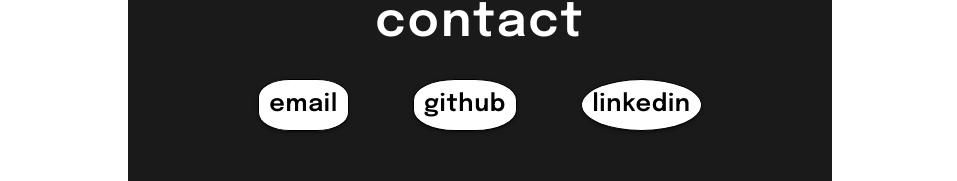
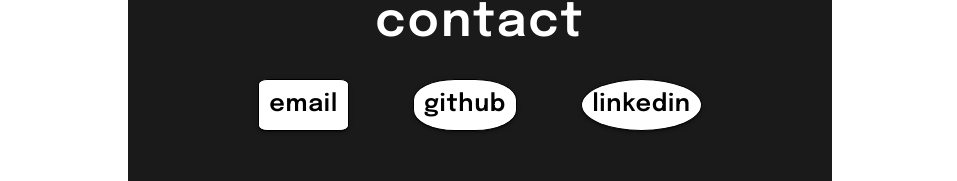
Before and after one commit to lethabomathabatha/lethabo-portfolio, a React (Vite) app: page / in a window 1280 px wide. Shown: the part 3925-4106 px from the top of the page, without its empty margins (160-1117 px from the left). Built offline with nearby package versions, Linux system fonts and the light colour scheme; a web font is replaced by a local one.

Commit message:
adjust button size

```diff
--- a/src/assets/App.jsx
+++ b/src/assets/App.jsx
@@ -286,7 +286,7 @@
                     fontFamily: "Epilogue, sans-serif",
                     fontWeight: "800",
                     border: "1px solid black",
-                    borderRadius: "35%",
+                    borderRadius: "10%",
                     "&:hover": {
                       backgroundColor: "black",
                       color: "white",
```
